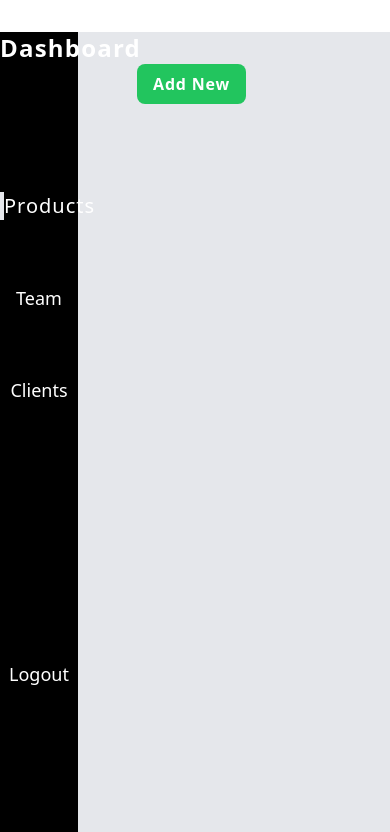
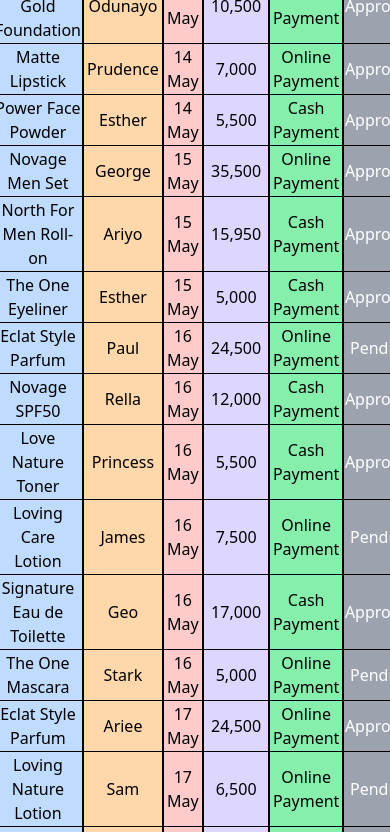
Before and after one commit to George-Olufemi/customer-management-system, a React (Create React App) app: page /product in a window 390 px wide. Shown: the top 832 px of the page. Built offline with nearby package versions, Linux system fonts and the light colour scheme.

Commit message:
Modified

```diff
--- a/src/Client.jsx
+++ b/src/Client.jsx
@@ -63,8 +63,12 @@
 
   return (
       <div className="md:flex">
-        <div className="w-1/5 h-screen bg-black text-center">
+        <Slide left>
+          <div className="hidden md:block w-1/5 h-screen bg-black text-center">
                 <h1 className="text-white mt-8 text-2xl font-semibold pb-32 tracking-wider">Dashboard</h1>
+                <Link to="/">
+                  <h1 className="text-white text-xl mb-16 tracking-wider">Home</h1>
+                </Link>
                 <Link to="/product">
                   <h1 className="text-white text-xl mb-16 tracking-wider">Products</h1>
                 </Link>
@@ -78,6 +82,7 @@
                     <h1 className="text-white text-lg pt-64 mb-16">Logout</h1>
                 </Link>
           </div>
+          </Slide>
         <Slide left>
           <div className='pt-6 ml-8'>
                     <Link to="/dashboard">
--- a/src/Dashboard.jsx
+++ b/src/Dashboard.jsx
@@ -11,8 +11,11 @@
         animate={{ opacity: 1, width: "100%" }}
         exit={{ opacity: 0, x: window.innerWidth, transition: { duration:0.6 } }}
         >
-        <div className="w-1/5 h-screen bg-black flex flex-col text-center">
-              <h1 className="text-white mt-8 text-2xl font-semibold pb-32 tracking-wider">Dashboard</h1>
+        <div className="hidden md:block w-1/5 h-screen bg-black text-center">
+              <h1 className="text-white pt-8 text-2xl font-semibold pb-32 tracking-wider">Dashboard</h1>
+              <Link to="/">
+                  <h1 className="text-white text-xl mb-16 tracking-wider">Home</h1>
+                </Link>
               <Link to="/product">
                 <h1 className="text-white text-xl mb-16 tracking-wider">Products</h1>
               </Link>
--- a/src/Product.jsx
+++ b/src/Product.jsx
@@ -26,8 +26,12 @@
 function Product() {
   return (
     <div className="bg-gray-200 md:flex justify-between">
-        <div className="w-1/5 h-screen bg-black text-center">
+        <Slide left>
+          <div className="hidden md:block w-1/5 h-screen bg-black text-center">
                 <h1 className="text-white mt-8 text-2xl font-semibold pb-32 tracking-wider">Dashboard</h1>
+                <Link to="/">
+                  <h1 className="text-white text-xl mb-16 tracking-wider">Home</h1>
+                </Link>
                 <Link to="/product">
                   <h1 className="text-white text-xl mb-16 tracking-wider border-l-4">Products</h1>
                 </Link>
@@ -35,14 +39,15 @@
                   <h1 className="text-white text-lg mb-16">Team</h1>
                 </Link>
                 <Link to="/client">
-                <h1 className="text-white text-lg pb-64">Clients</h1>
+                  <h1 className="text-white text-lg">Clients</h1>
                 </Link>
                 <Link to="/">
-                  <h1 className="text-white text-lg mb-16">Logout</h1>
+                    <h1 className="text-white text-lg pt-64 mb-16">Logout</h1>
                 </Link>
           </div>
+          </Slide>
         <Slide left>
-          <div className='pt-6 ml-8 '>
+          <div className='md:pt-6 md:ml-8 '>
                   <Link to="/dashboard">
                       <div>
                           <svg xmlns="http://www.w3.org/2000/svg" className="h-6 w-6 hover:scale-110" fill="none" viewBox="0 0 24 24" stroke="currentColor" strokeWidth={2}>
@@ -58,7 +63,7 @@
           </div>
         </Slide>
           <Slide left>
-          <div className='App pt-20'>
+          <div className='App md:pt-20'>
             <table className="w-3/4">
               <tr>
                 <th> ID </th>
--- a/src/Team.jsx
+++ b/src/Team.jsx
@@ -63,8 +63,12 @@
 
   return (
       <div className='md:flex'>
-        <div className="w-1/5 h-screen bg-black text-center">
+        <Slide left>
+          <div className="hidden md:block w-1/5 h-screen bg-black text-center">
                 <h1 className="text-white mt-8 text-2xl font-semibold pb-32 tracking-wider">Dashboard</h1>
+                <Link to="/">
+                  <h1 className="text-white text-xl mb-16 tracking-wider">Home</h1>
+                </Link>
                 <Link to="/product">
                   <h1 className="text-white text-xl mb-16 tracking-wider">Products</h1>
                 </Link>
@@ -72,12 +76,13 @@
                   <h1 className="text-white text-lg mb-16 border-l-4">Team</h1>
                 </Link>
                 <Link to="/client">
-                <h1 className="text-white text-lg pb-64">Clients</h1>
+                  <h1 className="text-white text-lg">Clients</h1>
                 </Link>
                 <Link to="/">
-                  <h1 className="text-white text-lg mb-16">Logout</h1>
+                    <h1 className="text-white text-lg pt-64 mb-16">Logout</h1>
                 </Link>
           </div>
+          </Slide>
         <Slide left>
           <div className='pt-6 ml-8'>
                     <Link to="/dashboard">
```
Lines whose indentation alone changed are shown as unchanged.
